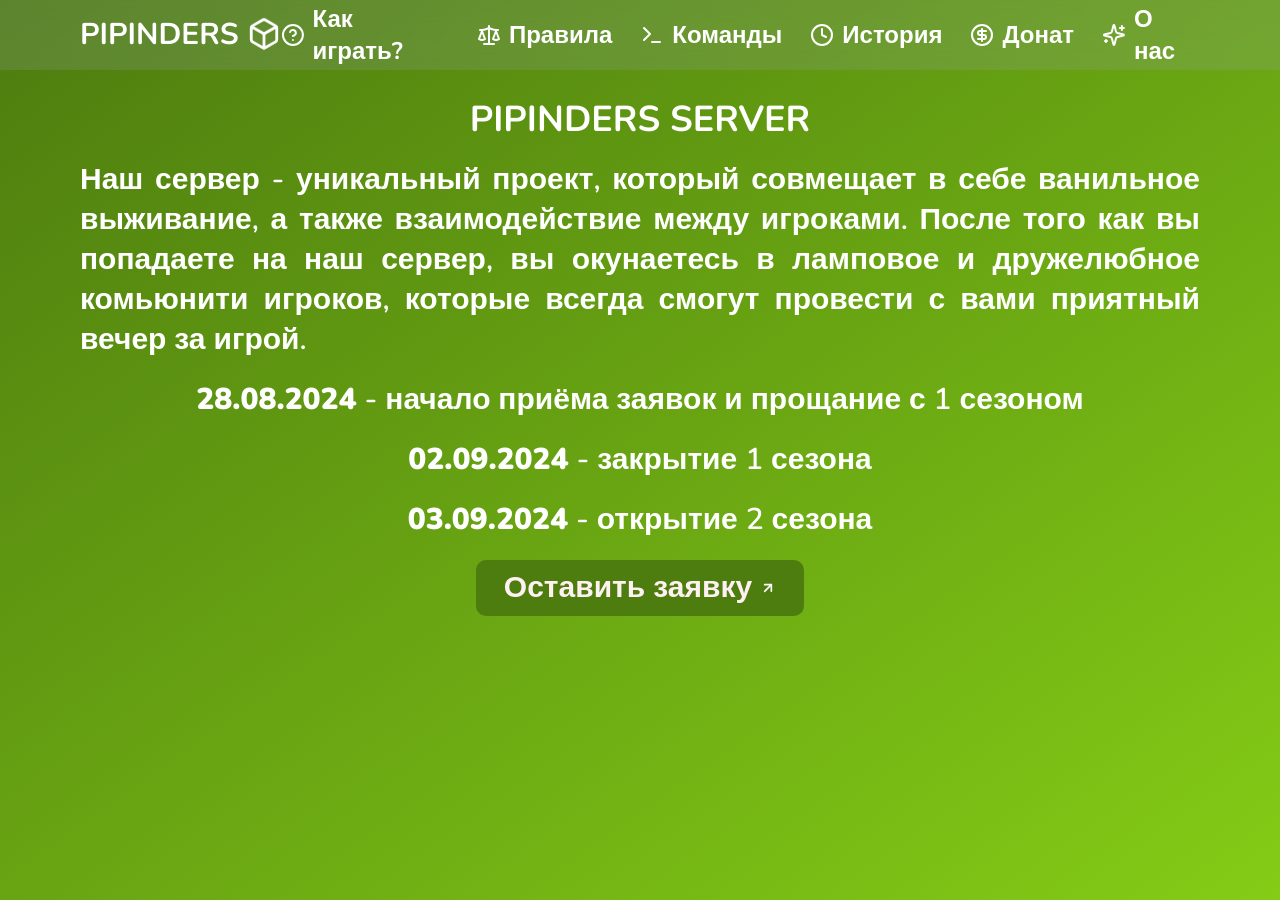
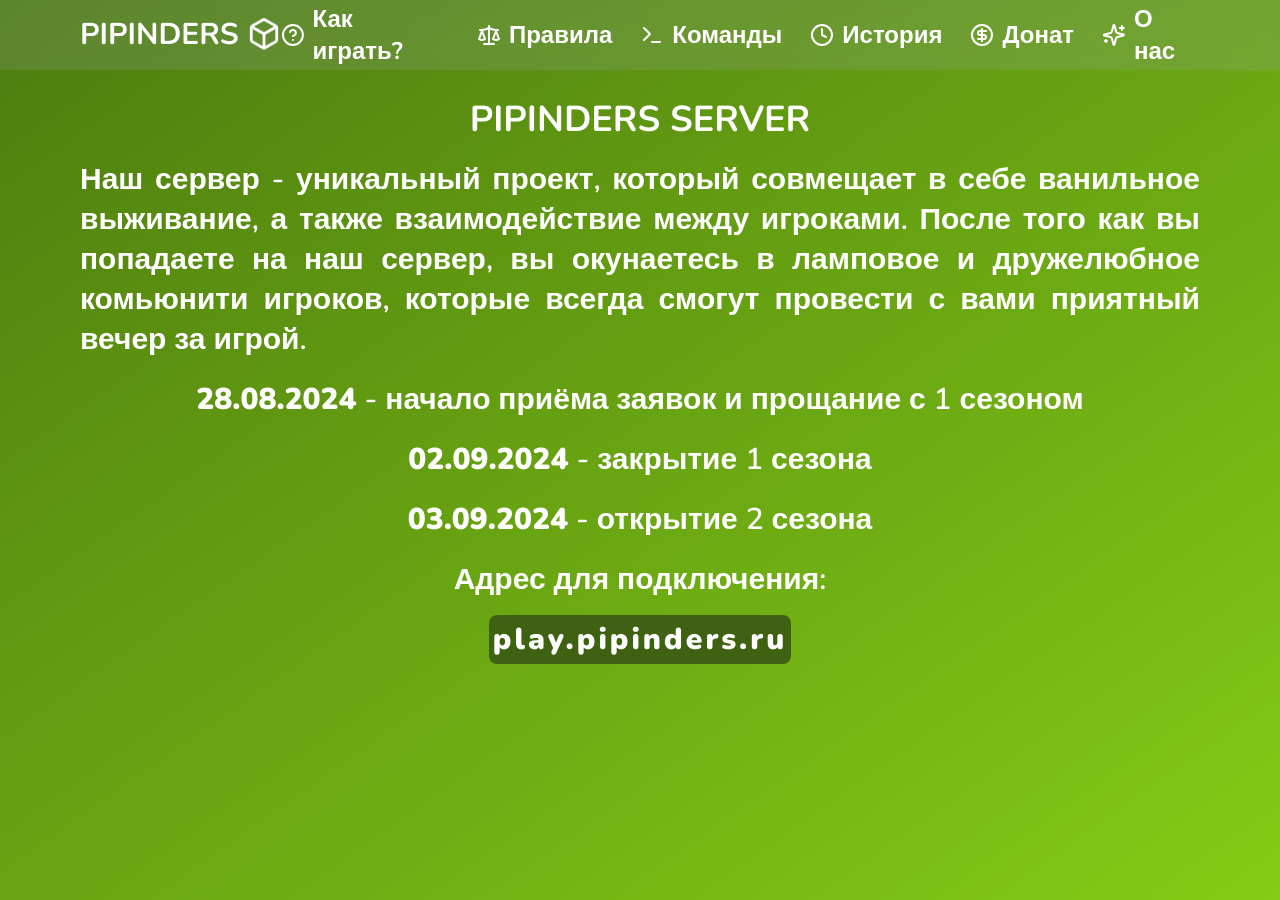
Before and after one commit to MrAbragadabra/pipinders, a Next.js app: page / in a window 1280 px wide. Built offline with nearby package versions, Linux system fonts and the light colour scheme.

Commit message:
главная немного изменена

```diff
--- a/src/components/shared/home.tsx
+++ b/src/components/shared/home.tsx
@@ -1,11 +1,21 @@
-import { Button } from '@/components/ui'
-import { ArrowUpRight } from 'lucide-react'
+'use client'
+
+import { useState } from 'react'
 
 interface Props {
 	className?: string
 }
 
 export const Home: React.FC<Props> = ({ className }) => {
+	const [copied, setCopied] = useState<string | null>(null)
+
+	const handleCopy = (command: string) => {
+		navigator.clipboard.writeText(command).then(() => {
+			setCopied(command)
+			setTimeout(() => setCopied(null), 2000)
+		})
+	}
+
 	return (
 		<section>
 			<div>
@@ -22,8 +32,8 @@ export const Home: React.FC<Props> = ({ className }) => {
 					вечер за игрой.
 				</p>
 				<p className='text-center text-white font-semibold mt-5 text-3xl leading-10 '>
-					<span className='font-black'>28.08.2024</span> - начало приёма заявок и
-					прощание с 1 сезоном
+					<span className='font-black'>28.08.2024</span> - начало приёма заявок
+					и прощание с 1 сезоном
 				</p>
 				<p className='text-center text-white font-semibold mt-5 text-3xl leading-10'>
 					<span className='font-black'>02.09.2024</span> - закрытие 1 сезона
@@ -31,7 +41,15 @@ export const Home: React.FC<Props> = ({ className }) => {
 				<p className='text-center text-white font-semibold mt-5 text-3xl leading-10'>
 					<span className='font-black'>03.09.2024</span> - открытие 2 сезона
 				</p>
-				<div className='flex items-center justify-center mt-5'>
+				<p className='text-center text-white font-semibold mt-5 text-3xl leading-10'>
+					Адрес для подключения:
+				</p>
+				<p className='text-center text-white font-semibold mt-5 text-3xl leading-10'>
+					<span className='bg-lime-800 p-1 rounded-sm tracking-widest font-black cursor-pointer select-none' onClick={() => handleCopy('play.pipinders.ru')}>
+						play.pipinders.ru
+					</span>
+				</p>
+				{/* <div className='flex items-center justify-center mt-5'>
 					<form
 						action='https://forms.yandex.ru/u/66b34efa3e9d080517e62485/'
 						target='_blank'
@@ -44,8 +62,17 @@ export const Home: React.FC<Props> = ({ className }) => {
 							<ArrowUpRight color='#ffffff' strokeWidth={2.5} size={28} />
 						</Button>
 					</form>
+				</div> */}
+			</div>
+			{copied && (
+				<div
+					className={`fixed top-20 bg-lime-900 text-white py-2 px-4 rounded text-xl z-50 std-toast ${
+						copied !== null ? 'std-toast--active' : ''
+					}`}
+				>
+					Адрес успешно скопирован!
 				</div>
-			</div>
+			)}
 		</section>
 	)
 }
```
